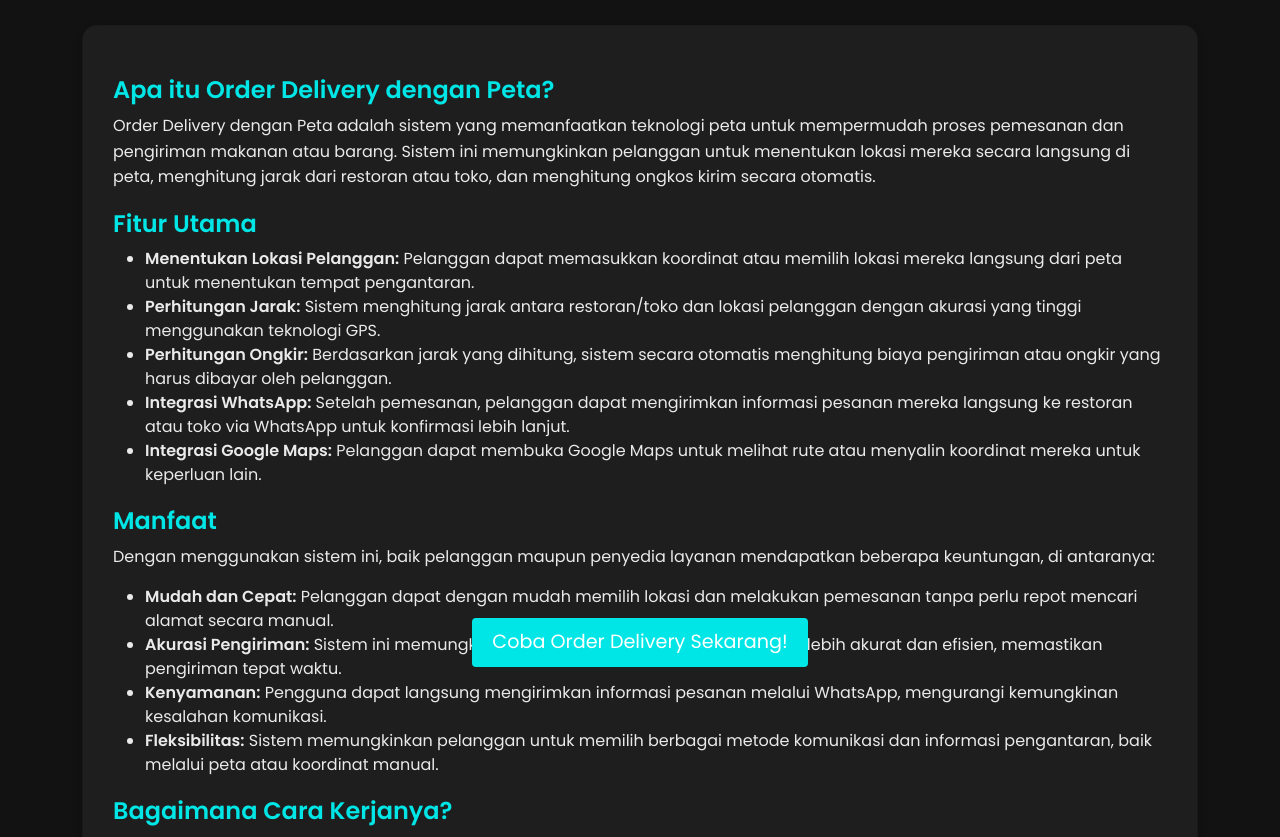
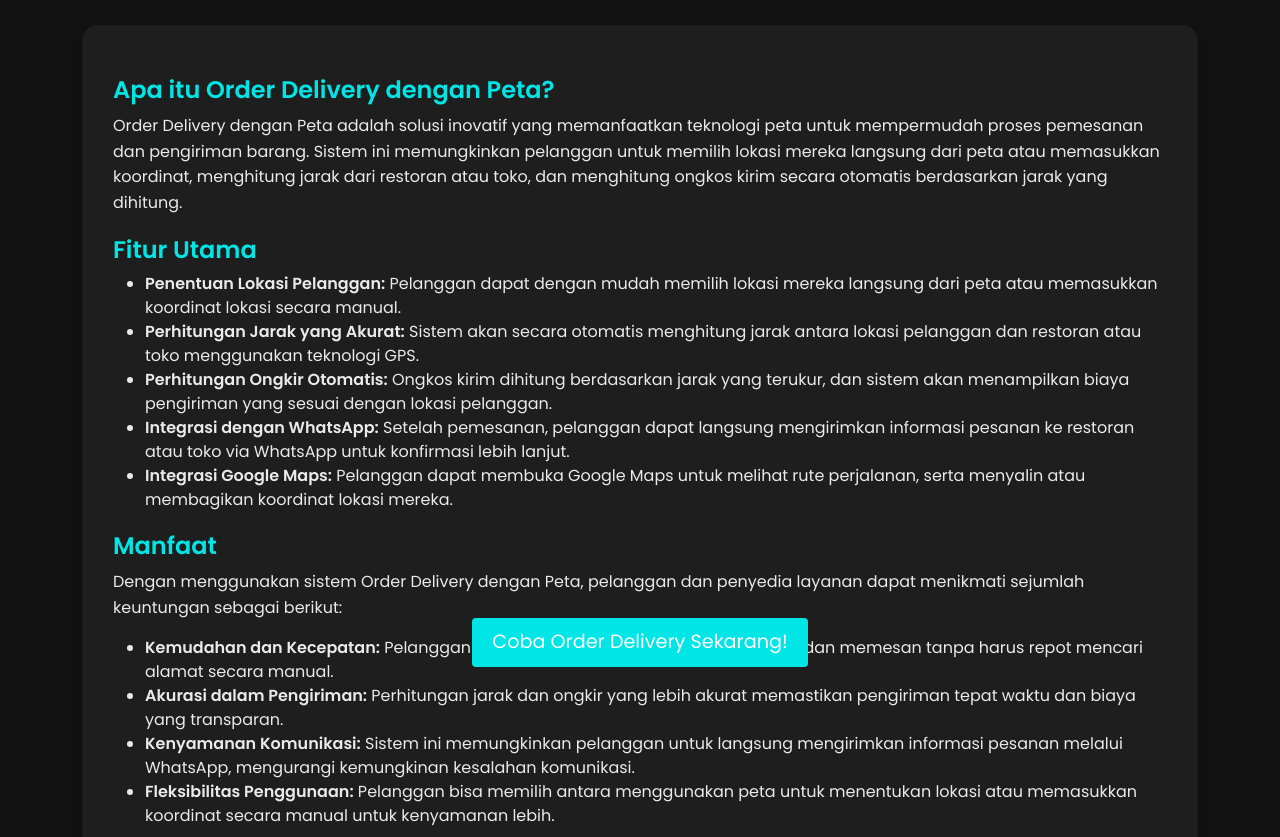
Before and after one commit to Cwinzer321/gabin, a plain HTML site: page tentang.html in a window 1280 px wide. Shown: the part 103-940 px from the top of the page. Drawn offline with nearby package versions, Linux system fonts and the light colour scheme.

Commit message:
Update tentang.html

```diff
--- a/tentang.html
+++ b/tentang.html
@@ -17,7 +17,6 @@
             color: #eaeaea;
             padding-top: 30px;
             padding-bottom: 80px;
-            /* Tambahkan padding bawah */
         }
 
         .container {
@@ -68,18 +67,6 @@
             margin-top: 20px;
         }
 
-        /* Gaya utama tombol */
-        .btn-primary {
-            background-color: #00e6e6;
-            border: none;
-            transition: all 0.3s ease;
-        }
-
-        .btn-primary:hover {
-            background-color: #00b3b3;
-            transform: scale(1.05);
-        }
-
         /* Tombol tetap di bagian bawah dengan posisi tetap */
         .btn-fixed {
             position: fixed;
@@ -93,11 +80,8 @@
         @media (max-width: 576px) {
             .btn-fixed {
                 font-size: 0.9rem;
-                /* Ukuran teks lebih kecil */
                 padding: 8px 15px;
-                /* Padding lebih kecil */
                 bottom: 20px;
-                /* Jarak bawah lebih kecil */
             }
         }
     </style>
@@ -112,35 +96,37 @@
             <div class="card-body">
                 <h2 class="section-title">Apa itu Order Delivery dengan Peta?</h2>
                 <p>
-                    Order Delivery dengan Peta adalah sistem yang memanfaatkan teknologi peta untuk mempermudah proses pemesanan dan pengiriman makanan atau barang. Sistem ini memungkinkan pelanggan untuk menentukan lokasi mereka secara langsung di peta, menghitung jarak dari restoran atau toko, dan menghitung ongkos kirim secara otomatis.
+                    Order Delivery dengan Peta adalah solusi inovatif yang memanfaatkan teknologi peta untuk mempermudah proses pemesanan dan pengiriman barang. Sistem ini memungkinkan pelanggan untuk memilih lokasi mereka langsung dari peta atau memasukkan koordinat, menghitung jarak dari restoran atau toko, dan menghitung ongkos kirim secara otomatis berdasarkan jarak yang dihitung.
                 </p>
 
                 <h2 class="section-title">Fitur Utama</h2>
                 <ul>
-                    <li><strong>Menentukan Lokasi Pelanggan:</strong> Pelanggan dapat memasukkan koordinat atau memilih lokasi mereka langsung dari peta untuk menentukan tempat pengantaran.</li>
-                    <li><strong>Perhitungan Jarak:</strong> Sistem menghitung jarak antara restoran/toko dan lokasi pelanggan dengan akurasi yang tinggi menggunakan teknologi GPS.</li>
-                    <li><strong>Perhitungan Ongkir:</strong> Berdasarkan jarak yang dihitung, sistem secara otomatis menghitung biaya pengiriman atau ongkir yang harus dibayar oleh pelanggan.</li>
-                    <li><strong>Integrasi WhatsApp:</strong> Setelah pemesanan, pelanggan dapat mengirimkan informasi pesanan mereka langsung ke restoran atau toko via WhatsApp untuk konfirmasi lebih lanjut.</li>
-                    <li><strong>Integrasi Google Maps:</strong> Pelanggan dapat membuka Google Maps untuk melihat rute atau menyalin koordinat mereka untuk keperluan lain.</li>
+                    <li><strong>Penentuan Lokasi Pelanggan:</strong> Pelanggan dapat dengan mudah memilih lokasi mereka langsung dari peta atau memasukkan koordinat lokasi secara manual.</li>
+                    <li><strong>Perhitungan Jarak yang Akurat:</strong> Sistem akan secara otomatis menghitung jarak antara lokasi pelanggan dan restoran atau toko menggunakan teknologi GPS.</li>
+                    <li><strong>Perhitungan Ongkir Otomatis:</strong> Ongkos kirim dihitung berdasarkan jarak yang terukur, dan sistem akan menampilkan biaya pengiriman yang sesuai dengan lokasi pelanggan.</li>
+                    <li><strong>Integrasi dengan WhatsApp:</strong> Setelah pemesanan, pelanggan dapat langsung mengirimkan informasi pesanan ke restoran atau toko via WhatsApp untuk konfirmasi lebih lanjut.</li>
+                    <li><strong>Integrasi Google Maps:</strong> Pelanggan dapat membuka Google Maps untuk melihat rute perjalanan, serta menyalin atau membagikan koordinat lokasi mereka.</li>
                 </ul>
 
                 <h2 class="section-title">Manfaat</h2>
                 <p>
-                    Dengan menggunakan sistem ini, baik pelanggan maupun penyedia layanan mendapatkan beberapa keuntungan, di antaranya:
+                    Dengan menggunakan sistem Order Delivery dengan Peta, pelanggan dan penyedia layanan dapat menikmati sejumlah keuntungan sebagai berikut:
                 </p>
                 <ul>
-                    <li><strong>Mudah dan Cepat:</strong> Pelanggan dapat dengan mudah memilih lokasi dan melakukan pemesanan tanpa perlu repot mencari alamat secara manual.</li>
-                    <li><strong>Akurasi Pengiriman:</strong> Sistem ini memungkinkan perhitungan jarak dan ongkir yang lebih akurat dan efisien, memastikan pengiriman tepat waktu.</li>
-                    <li><strong>Kenyamanan:</strong> Pengguna dapat langsung mengirimkan informasi pesanan melalui WhatsApp, mengurangi kemungkinan kesalahan komunikasi.</li>
-                    <li><strong>Fleksibilitas:</strong> Sistem memungkinkan pelanggan untuk memilih berbagai metode komunikasi dan informasi pengantaran, baik melalui peta atau koordinat manual.</li>
+                    <li><strong>Kemudahan dan Kecepatan:</strong> Pelanggan dapat dengan cepat menentukan lokasi dan memesan tanpa harus repot mencari alamat secara manual.</li>
+                    <li><strong>Akurasi dalam Pengiriman:</strong> Perhitungan jarak dan ongkir yang lebih akurat memastikan pengiriman tepat waktu dan biaya yang transparan.</li>
+                    <li><strong>Kenyamanan Komunikasi:</strong> Sistem ini memungkinkan pelanggan untuk langsung mengirimkan informasi pesanan melalui WhatsApp, mengurangi kemungkinan kesalahan komunikasi.</li>
+                    <li><strong>Fleksibilitas Penggunaan:</strong> Pelanggan bisa memilih antara menggunakan peta untuk menentukan lokasi atau memasukkan koordinat secara manual untuk kenyamanan lebih.</li>
                 </ul>
+
                 <h2 class="section-title">Bagaimana Cara Kerjanya?</h2>
                 <p>
-                    1. Pelanggan memasukkan koordinat lokasi mereka atau memilih lokasi langsung pada peta.
-                    <br> 2. Sistem menghitung jarak antara lokasi pelanggan dan restoran atau toko.
-                    <br> 3. Ongkir dihitung berdasarkan jarak dan ditampilkan kepada pelanggan.
-                    <br> 4. Pelanggan dapat mengirimkan informasi pesanan mereka ke restoran via WhatsApp untuk konfirmasi.
-                    <br> 5. Google Maps akan terbuka untuk melihat rute atau menyalin koordinat.
+                    Proses Order Delivery dengan Peta sangat mudah dan langsung:
+                    <br> 1. Pelanggan memilih atau memasukkan koordinat lokasi mereka menggunakan peta.
+                    <br> 2. Sistem otomatis menghitung jarak dari restoran atau toko ke lokasi pelanggan.
+                    <br> 3. Biaya ongkir dihitung berdasarkan jarak dan ditampilkan kepada pelanggan.
+                    <br> 4. Pelanggan dapat mengirimkan detail pesanan ke restoran atau toko melalui WhatsApp.
+                    <br> 5. Google Maps membuka rute perjalanan untuk melihat atau menyalin koordinat lokasi.
                 </p>
             </div>
         </div>
@@ -153,7 +139,6 @@
         </button>
     </div>
 
-
 </body>
 
 </html>
```
